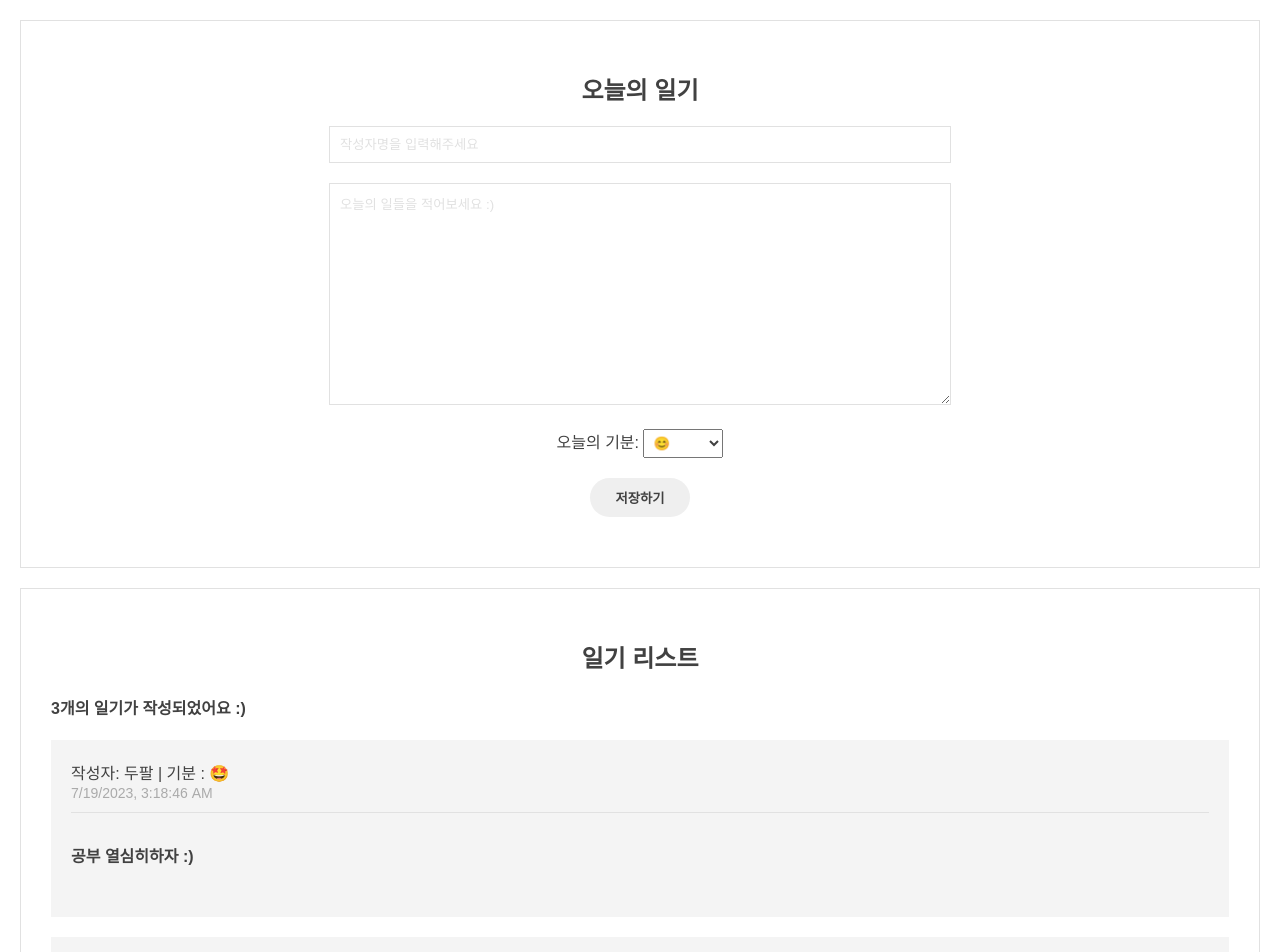
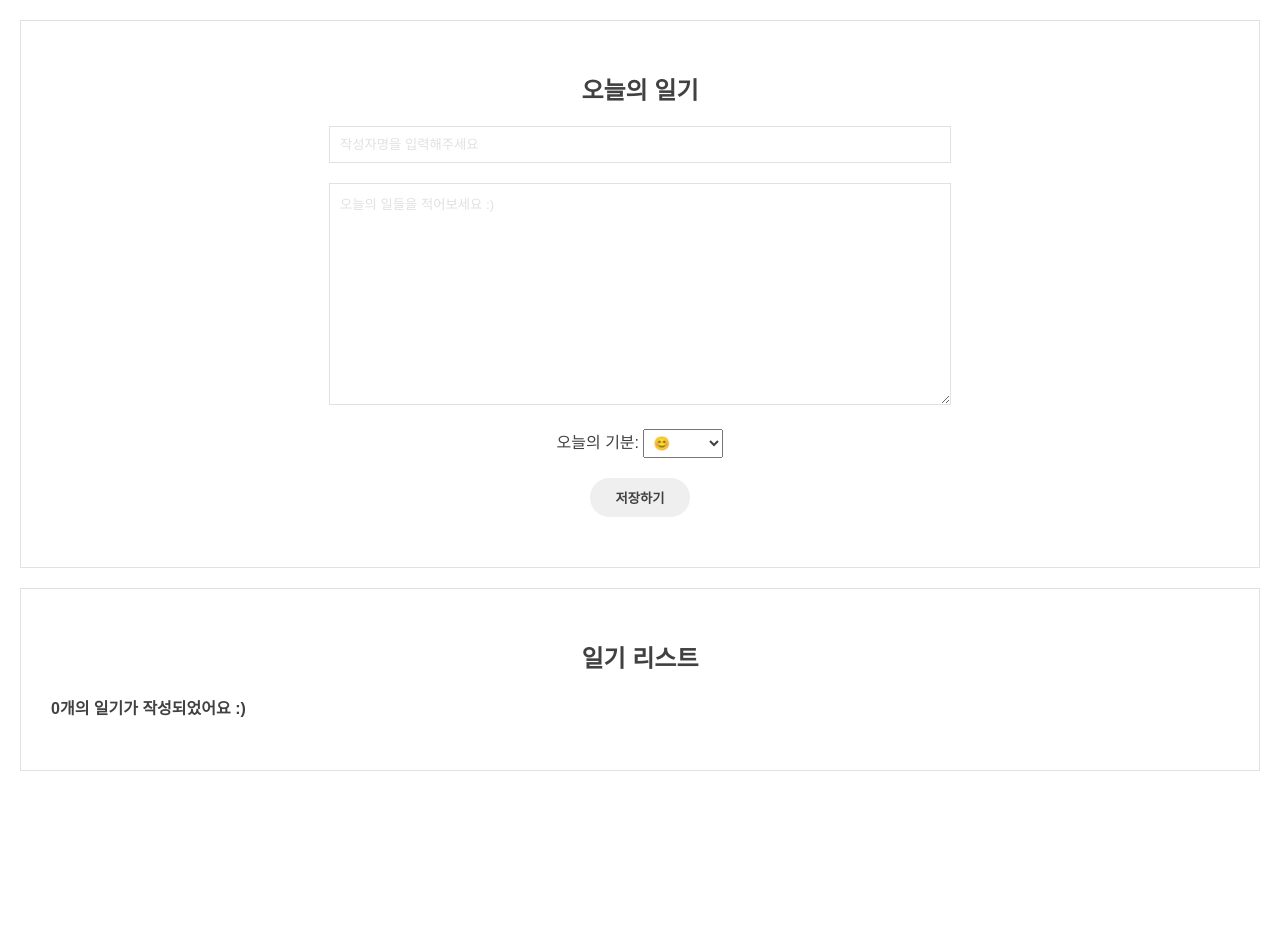
Before and after one commit to zidoopal/React-simple_diary, a React (Create React App) app: page / in a window 1280 px wide. Shown: the top 952 px of the page. After the commit the page ends 800 px from the top, so only its background shows below. Built offline with nearby package versions, Linux system fonts and the light colour scheme; a web font is replaced by a local one.

Commit message:
Update App.js

```diff
--- a/src/App.js
+++ b/src/App.js
@@ -1,37 +1,36 @@
+import { useRef, useState } from 'react';
 import './App.css';
 import DiaryEditor from './DiaryEditor';
 import DiaryList from './DiaryList';
 
-// 예시용 - 임시배열 만들어서 DiaryList 컴포넌트에 props 데이터 전달, 리스트로 렌더링 연습
-const dummyList = [
-  {
-    id: 1,
-    author: '두팔',
-    content: '공부 열심히하자 :)',
-    emotion: '🤩',
-    created_date: new Date().getTime(),
-  },
-  {
-    id: 2,
-    author: '2팔',
-    content: '정신차려',
-    emotion: '😡',
-    created_date: new Date().getTime(),
-  },
-  {
-    id: 3,
-    author: '지둡할',
-    content: '이제 제발 정신 좀 차려...',
-    emotion: '😭',
-    created_date: new Date().getTime(),
-  },
-];
+// DiaryEditor 이하 D.E. / DiaryList 이하 D.L. / DiaryItem  이하 D.I.
+// Review - App Component가 D.E. 와 D.L. 가 함께 사용할 일기 데이터를 가지고 있음(State로)
+function App() {
+  // 전역적으로 데이터를 관리할 State, 일기data 배열을 저장 - 초기 값 배열로
+  const [data, setData] = useState([]);
 
-function App() {
+  // 일기가 추가될 때 마다 id가 부여되는 함수
+  const dataId = useRef(0);
+
+  // 새로운 일기 추가하는 함수
+  const onCreate = (author, content, emotion) => {
+    const created_date = new Date().getTime();
+    const newItem = {
+      author,
+      content,
+      emotion,
+      created_date,
+      id: dataId.current,
+      // ㄴ> current == 어떤 DOM도 선택하지 않고 just'0'을 가리키고 있는 상태
+    };
+    dataId.current += 1; // 일기 추가 될 때마다 아이디 ++1 되어야 함
+    setData([newItem, ...data]); // newItem이 먼저 최상단으로 > 그 다음 기존 데이터
+  };
+
   return (
     <div className="App">
-      <DiaryEditor />
-      <DiaryList diaryList={dummyList} />
+      <DiaryEditor onCreate={onCreate} />
+      <DiaryList diaryList={data} />
     </div>
   );
 }
```
